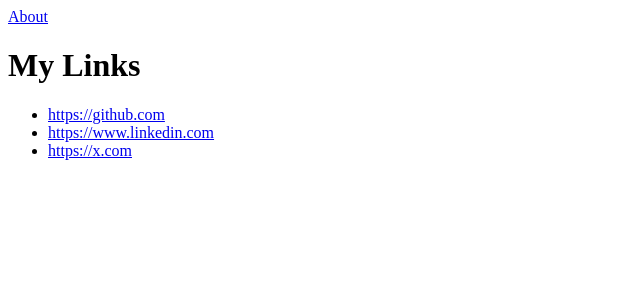
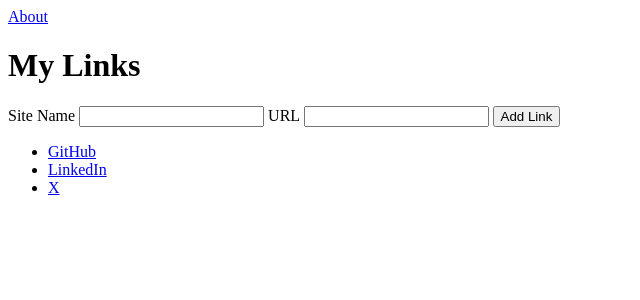
Before and after one commit to parshv09/my-link-bio, a Flask app: page / in a window 1280 px wide. Shown: the top 300 px of the page, without its empty margins (0-640 px from the left). Run offline with Flask 3, Linux system fonts and the light colour scheme.

Commit message:
Add in-memory link submission form and add route

```diff
--- a/app.py
+++ b/app.py
@@ -1,17 +1,29 @@
-from flask import Flask, render_template
+from flask import Flask, redirect, render_template, request
 
 app = Flask(__name__)
+
+# In-memory storage for links (reset when app restarts).
+links = [
+    {"name": "GitHub", "url": "https://github.com"},
+    {"name": "LinkedIn", "url": "https://www.linkedin.com"},
+    {"name": "X", "url": "https://x.com"},
+]
 
 
 @app.route("/")
 def index():
-    links = [
-        "https://github.com",
-        "https://www.linkedin.com",
-        "https://x.com",
-    ]
+    return render_template("index.html", links=links)
 
-    return render_template("index.html", links=links)
+
+@app.route("/add", methods=["POST"])
+def add_link():
+    site_name = request.form.get("site_name", "").strip()
+    url = request.form.get("url", "").strip()
+
+    if site_name and url:
+        links.append({"name": site_name, "url": url})
+
+    return redirect("/")
 
 
 @app.route("/about")
--- a/templates/index.html
+++ b/templates/index.html
@@ -8,9 +8,20 @@
   <body>
     <a href="/about">About</a>
     <h1>My Links</h1>
+
+    <form action="/add" method="post">
+      <label for="site_name">Site Name</label>
+      <input id="site_name" name="site_name" type="text" required>
+
+      <label for="url">URL</label>
+      <input id="url" name="url" type="url" required>
+
+      <button type="submit">Add Link</button>
+    </form>
+
     <ul>
-      {% for url in links %}
-      <li><a href="{{ url }}">{{ url }}</a></li>
+      {% for link in links %}
+      <li><a href="{{ link.url }}">{{ link.name }}</a></li>
       {% endfor %}
     </ul>
   </body>
```
